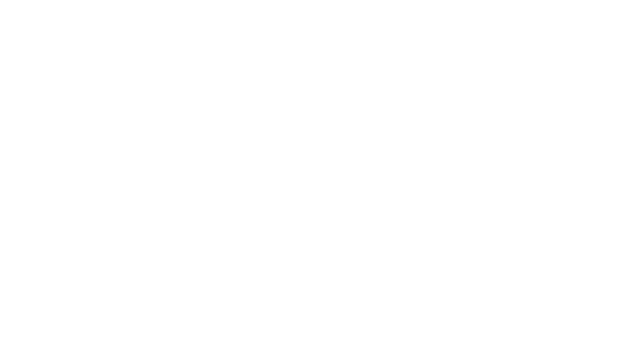
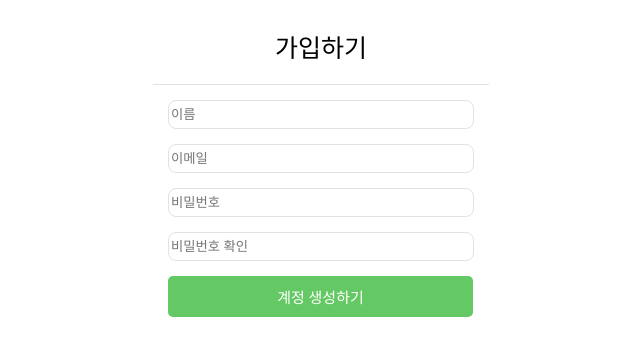
Before and after one commit to seon-mikim/diary-pro, a React (Create React App) app: page /sign_up in a window 1280 px wide. Before the commit this address had no page. Shown: the top 356 px of the page, without its empty margins (319-959 px from the left). Built offline with nearby package versions, Linux system fonts and the light colour scheme; a web font is replaced by a local one.

Commit message:
전체 수정

```diff
--- a/package.json
+++ b/package.json
@@ -7,7 +7,9 @@
     "@testing-library/jest-dom": "^5.14.1",
     "@testing-library/react": "^13.0.0",
     "@testing-library/user-event": "^13.2.1",
+    "axios": "^0.27.2",
     "react": "^18.2.0",
+    "react-chartjs-2": "^4.3.1",
     "react-dom": "^18.2.0",
     "react-redux": "^8.0.2",
     "react-router-dom": "^6.3.0",
--- a/src/components/style.css
+++ b/src/components/style.css
@@ -39,7 +39,7 @@
  border-radius: 5px;
 
  padding: 10px 20px;
- font-size: 18px;
+ font-size: 15px;
  word-spacing: normal;
 }
 .Btn_default {
--- a/src/pages/Signin.jsx
+++ b/src/pages/Signin.jsx
@@ -1,5 +1,6 @@
 import React, {useState} from 'react'
 import {useDispatch} from 'react-redux'
+import Btn from "../components/Btn"
 import './style.css'
 
 const Signin = (props) => {
@@ -38,7 +39,7 @@
         <form onSubmit={onSubmit}>
             <div><input type="email" placeholder="이메일" value={email} onChange={onEmailHandler} className="loginregister__input"/></div>
             <div><input type="password" placeholder="비밀번호" value={password} onChange={onPasswordHandler} className="loginregister__input"/></div>
-            <div><button type="submit" className="loginregister__button">로그인</button></div>
+            <div><Btn text={'로그인'} type={"positive"}/></div>
         </form>
     </div>
   );
--- a/src/pages/Signup.jsx
+++ b/src/pages/Signup.jsx
@@ -1,4 +1,6 @@
 import React, {useState} from 'react'
+import Btn from '../components/Btn';
+import Header from "../components/Header"
 import './style.css'
 
 
@@ -32,15 +34,20 @@
   }
 
   return (
-    <div className='sign'>
-        <form>
+    <div>
+      <Header headerText={'가입하기'}/>
+      <div className='sign'>
+        <form onSubmit={onSubmit}>
           <div><input name="name" type="text" placeholder="이름" value={name} onChange={onNameHandler} class="loginregister__input"/></div>
           <div><input name="email" type="email" placeholder="이메일" value={email} onChange={onEmailHandler} class="loginregister__input"/></div>
           <div><input name="password" type="password" placeholder="비밀번호" value={password} onChange={onPasswordHandler} class="loginregister__input"/></div>
           <div><input name="confirmPassword" type="password" placeholder="비밀번호 확인" value={confirmPassword} onChange={onConfirmPasswordHandler} class="loginregister__input"/></div>
-          <div><button type="submit" onSubmit={onSubmit} class="loginregister__button">계정 생성하기</button></div>
+          <div><Btn text={'계정 생성하기'} type={'positive'} /></div>
       </form>
     </div>
+
+    </div>
+
   );
 };
 
--- a/src/pages/style.css
+++ b/src/pages/style.css
@@ -78,18 +78,20 @@
     justify-content: center;
     padding: auto;
 }
-.sign__input {
+
+.sign div{
+    margin: 15px;
+}
+
+.sign input {
     width: 300px;
-    height: 50px;
-    padding: 20px;
-    margin: 10px;
+    height: 25px;
+    border-radius: 8px;
+    border: 1px solid #e2e2e2;
+
 }
-.sign__button {
-    background-color: rgb(248, 47, 98);
-    color: rgb(255, 255, 255);
-    font-weight: 700;
-    width: 100%;
-    border-radius: 40px;
-    height: 48px;
-    margin-top: 10px;
+
+.sign .Btn{
+    width: 305px;
+
 }
--- a/src/redux/config/configStore.js
+++ b/src/redux/config/configStore.js
@@ -1,9 +1,9 @@
 import { configureStore } from "@reduxjs/toolkit";
-
+import user from "../modules/userslice"
 
 const store = configureStore({
   reducer: {
-
+      user,
   },
 });
 
--- /dev/null
+++ b/src/redux/modules/userslice.js
@@ -0,0 +1,14 @@
+import { createSlice } from "@reduxjs/toolkit";
+
+const initialState = {};
+
+export const userSlice = createSlice({
+  name: "user",
+  initialState,
+  reducers: {},
+});
+
+// Action creators are generated for each case reducer function
+export const {} = userSlice.actions;
+
+export default userSlice.reducer;
--- a/src/router/Router.jsx
+++ b/src/router/Router.jsx
@@ -17,8 +17,8 @@
       <Route path="/edit/:id" element={<Edit />} />
       <Route path="/new" element={<New/>} />
       <Route path="/diary/:id" element={<Diary />} />
-      <Route path="/signin" element={<Signin />} />
-      <Route path="/signup" element={<Signup />} />
+      <Route path="/sign_in" element={<Signin />} />
+      <Route path="/sign_up" element={<Signup />} />
     </Routes>
   </BrowserRouter>
   )
```
Also changed, not shown: src/components/API.js (added, +12 -0 lines), src/index.js (+9 -2 lines), 1 other file (tests, documents, lock files or other folders).
